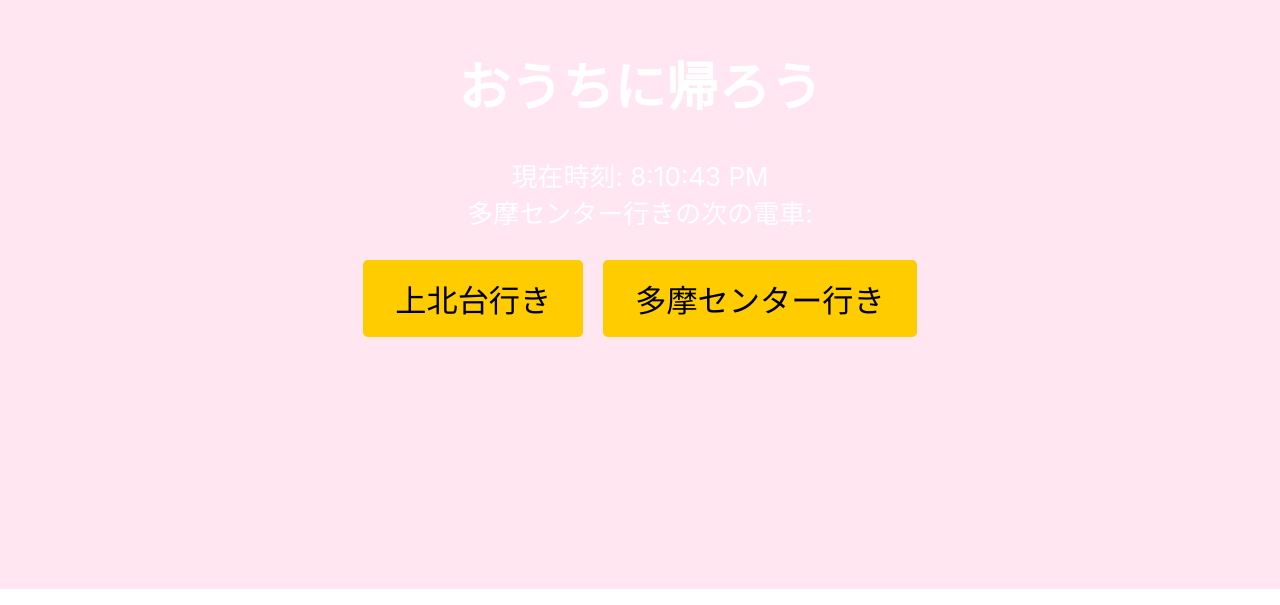
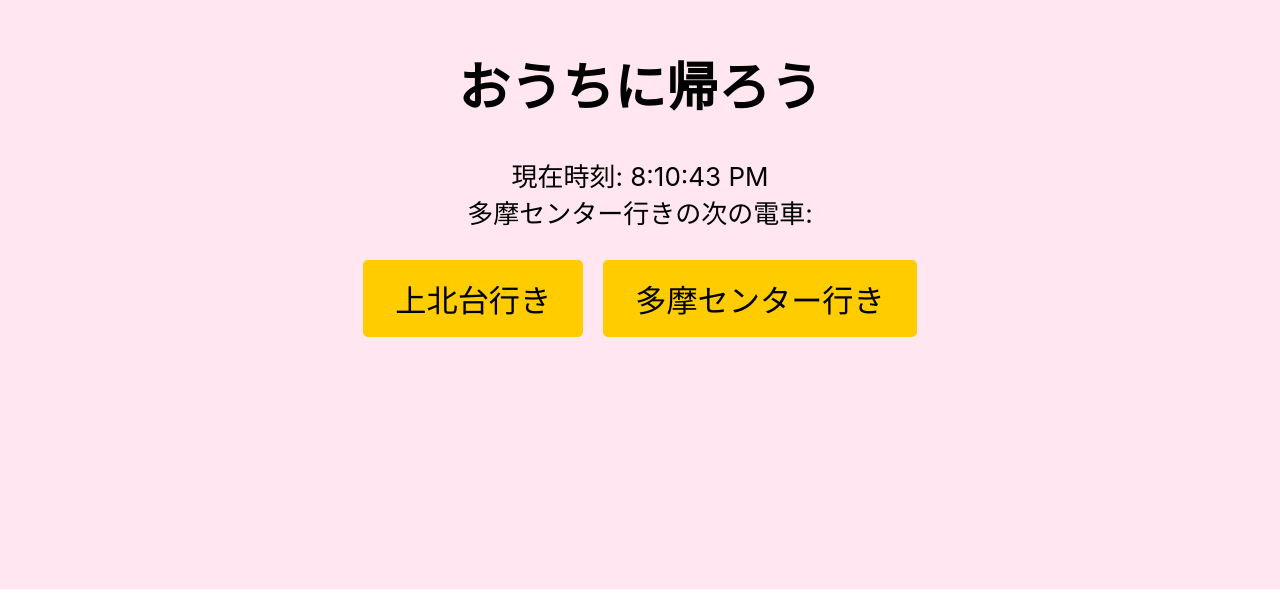
Before and after one commit to tosi4580/aws1, a React (Create React App) app: page / in a window 1280 px wide. Shown: the part 211-816 px from the top of the page. Built offline with nearby package versions, Linux system fonts and the light colour scheme; what aws-amplify would draw is missing.

Commit message:
Update App.css

```diff
--- a/src/App.css
+++ b/src/App.css
@@ -15,7 +15,7 @@
   align-items: center;
   justify-content: center;
   font-size: calc(10px + 2vmin);
-  color: white;
+  color: #000;
 }
 
 .App-link {
```
